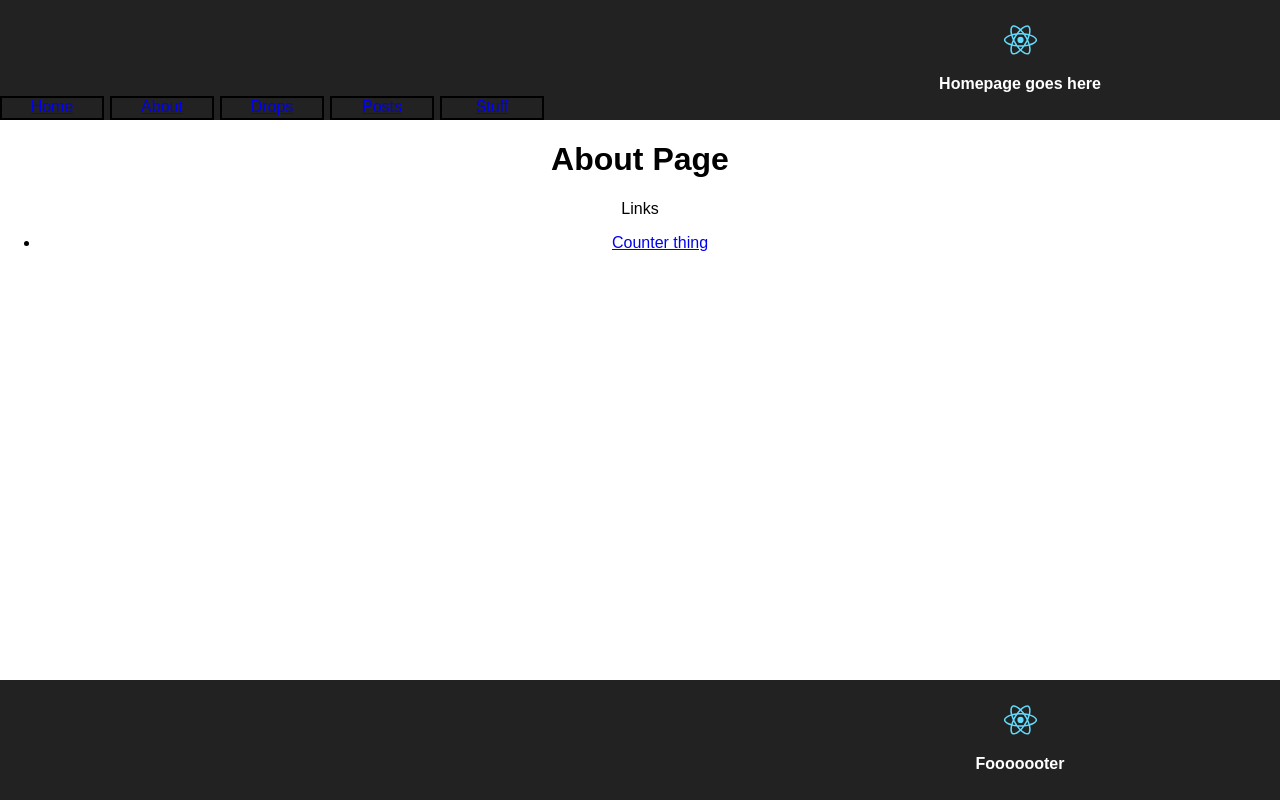
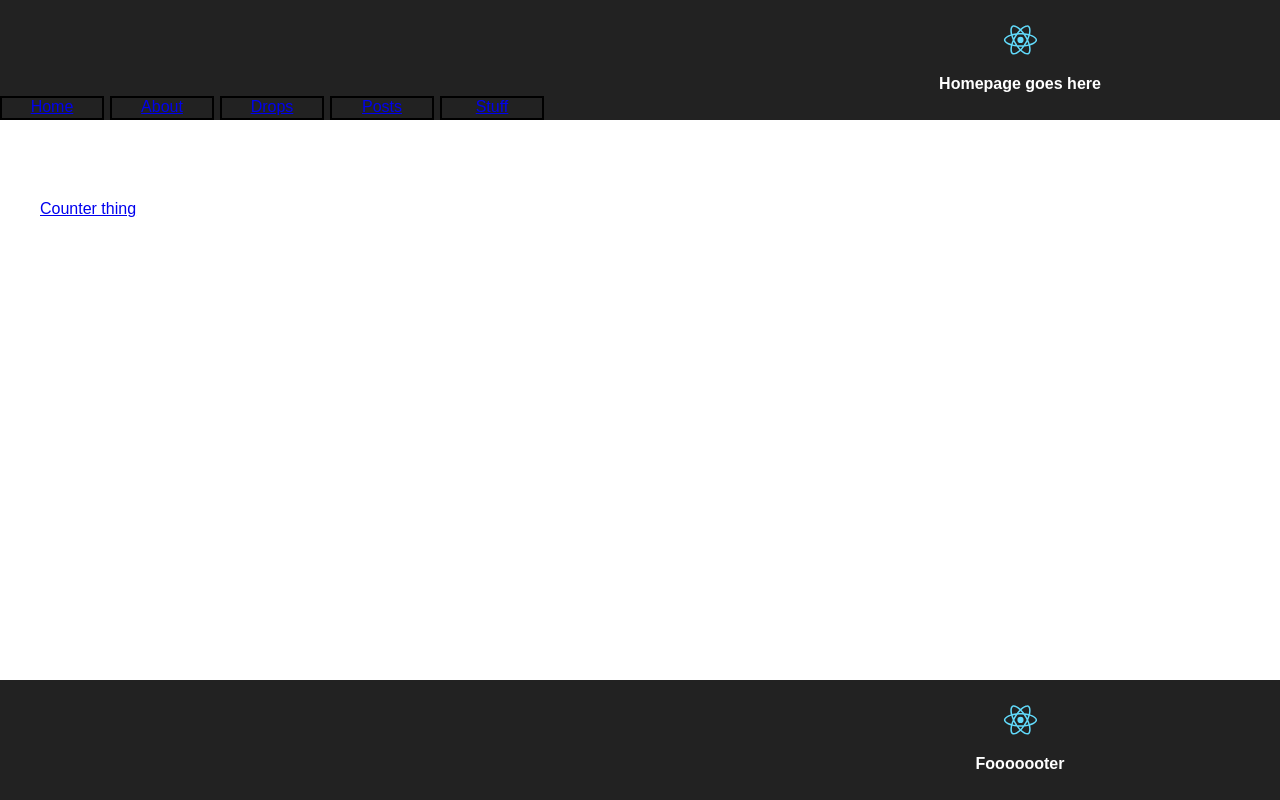
Before and after one commit to tobyjohnston38/test-app, a React (Create React App) app: page /stuff in a window 1280 px wide. Shown: the top 800 px of the page. Built offline with nearby package versions, Linux system fonts and the light colour scheme.

Commit message:
stuff page and styling

```diff
--- a/src/App.css
+++ b/src/App.css
@@ -155,6 +155,13 @@
   cursor: pointer;
 }
 
+.Counter-thing {
+  font-size: 1em;
+  color: #FFFFFF;
+  position: absolute; left: 40px; top: 200px;
+  cursor: pointer;
+}
+
 .footer-message {
   font-size: 1em;
 }
--- a/src/Stuff.js
+++ b/src/Stuff.js
@@ -1,22 +1,20 @@
 import React, { Component } from "react";
 import { BrowserRouter as Router, Route, Link } from "react-router-dom";
 import "./App.css";
-import Counter from './Counter'
+import Counter from "./Counter";
 
 class Stuff extends Component {
   render() {
     return (
       <Router>
-      <div>
-        <h1 className="stuff-page">About Page</h1>
-        <p className="stuff-content">Links</p>
-        <ul>
-          <li>
-            <Link to="/Counter">Counter thing</Link>
-          </li>
-        </ul>
-      </div>
-      <Route exact path="/counter" component={Counter} />
+        <div className="stuff-page">
+        <Route exact path="/counter" component={Counter} />
+          <ul>
+            <li className="Counter-thing">
+              <Link to="/Counter">Counter thing</Link>
+            </li>
+          </ul>
+        </div>
       </Router>
     );
   }
```
